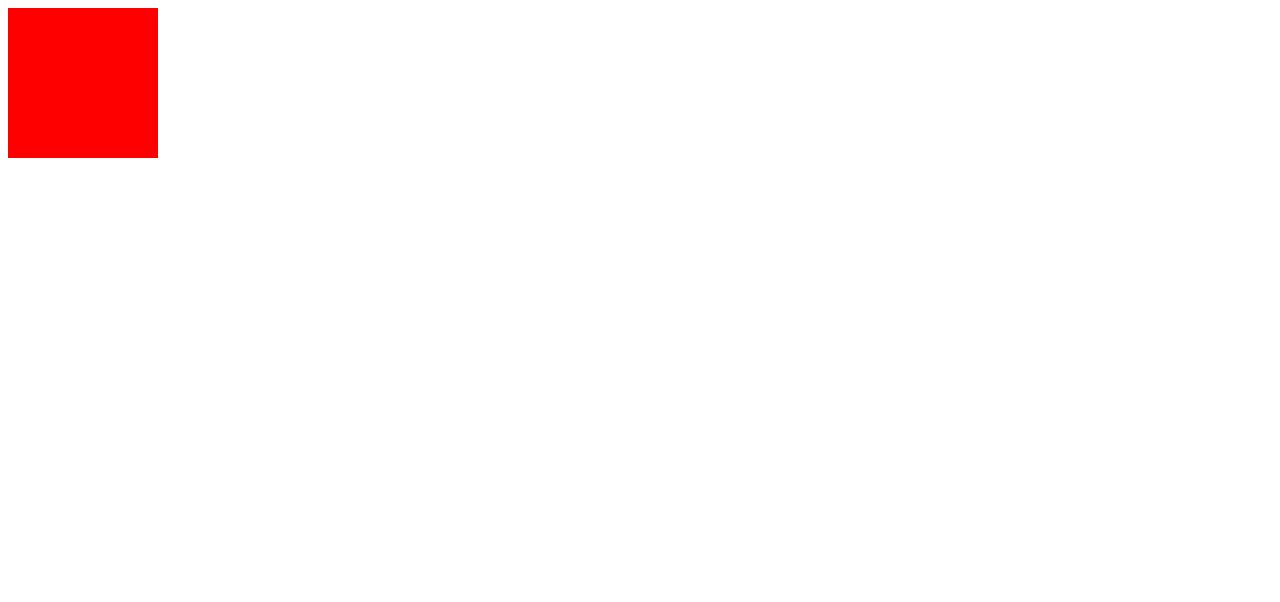
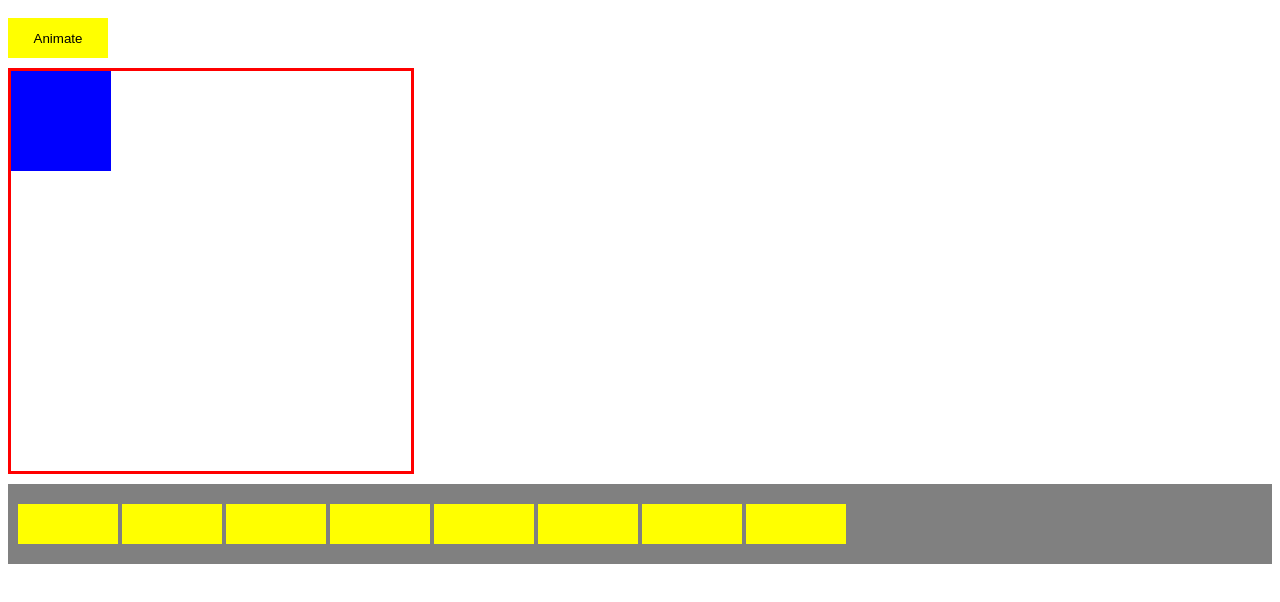
Before and after one commit to DaryaSova/DJS, a plain HTML site: page index.html in a window 1280 px wide. Drawn offline with Linux system fonts and the light colour scheme.

Commit message:
delegirovanie

```diff
--- a/code.js
+++ b/code.js
@@ -410,8 +410,8 @@
 // touchleave  палец покинул предел этого элемента
 // touchcansel точка соприкосновения больше не регестрируется на поверхности
 
-window.addEventListener('DOMContentLoaded', function () {
-    let box = document.querySelector('.box');
+// window.addEventListener('DOMContentLoaded', function () {
+//     let box = document.querySelector('.box');
     // box.addEventListener('touchstart', function (e) {
     //     e.preventDefault();
     //     console.log("Red box : touchstart " );
@@ -472,7 +472,52 @@ window.addEventListener('DOMContentLoaded', function () {
     // // // console.log(ans.search(reg));
     // console.log(ans.match(reg));
 
-    let str = 'My name is/ R2D2';
+//     let str = 'My name is/ R2D2';
 
-    console.log(str.match(/\//i));
+//     console.log(str.match(/\//i));
+// });
+
+// let timerId = setTimeout(sayHello, 3000);
+// clearTimeout(timerId); // остановить таймаут
+
+// let timerId = setInterval(sayHello, 3000);
+// clearTimeout(timerId); // остановить таймаут
+
+// function sayHello() {
+//     console.log('Hello world');
+// }
+// let timerId = setTimeout(function log() {
+//     console.log("Hello world");
+//     setTimeout(log, 2000);
+// });
+let btn = document.querySelector('.btn'),
+    elem = document.querySelector('.box');
+
+
+function myAnimation () {
+    let pos = 0;
+
+    let id = setInterval(frame, 1);
+
+    function frame () {
+        if (pos ==300) {
+            clearInterval();
+        } else {
+            pos++;
+            elem.style.top = pos + 'px';
+            elem.style.left = pos + 'px';
+        }
+    }
+}
+
+
+btn.addEventListener('click', myAnimation);
+
+let btnBlock = document.querySelector('.btn-block'),
+    btns = document.getElementsByTagName('button');
+
+btnBlock.addEventListener('click', function(event) {
+    if (event.target && event.target.matches('button.first')) {
+            console.log('hello');
+    }
 });
--- a/index.html
+++ b/index.html
@@ -36,7 +36,24 @@
 
 
 <a href="https://www.youtube.com/">https://www.youtube.com/</a> -->
-<div class="box">
+<!-- <div class="box">
+
+</div> -->
+<button class="btn">Animate</button>
+<div class="wrapper">
+    <div class="box"></div>
+</div>
+
+<div class="btn-block">
+    <button class="first"></button>
+    <button></button>
+    <button> </button>
+    <button> </button>
+    <button> </button>
+    <button> </button>
+    <button> </button>
+    <button> </button>
+
 
 </div>
 
--- a/style.css
+++ b/style.css
@@ -76,9 +76,35 @@ button {
 	margin-top: 30px;
 	color: #fff;
 } */
-
+/*
 .box {
    width: 150px;
   height: 150px;
   background-color: red;
-}
+} */
+
+.box {
+   position: absolute;
+   width: 100px;
+   height: 100px;
+   background-color: blue;
+ }
+ .wrapper {
+   position: relative;
+   width: 400px;
+   height: 400px;
+   border: 3px solid red;
+ }
+ .btn-block {
+    padding: 10px;
+    background-color: grey;
+    margin-top: 10px;
+ }
+ button {
+   margin-bottom: 10px;
+   margin-top: 10px;
+   width: 100px;
+   height: 40px;
+   background-color: yellow;
+   border: none;
+ }
```
